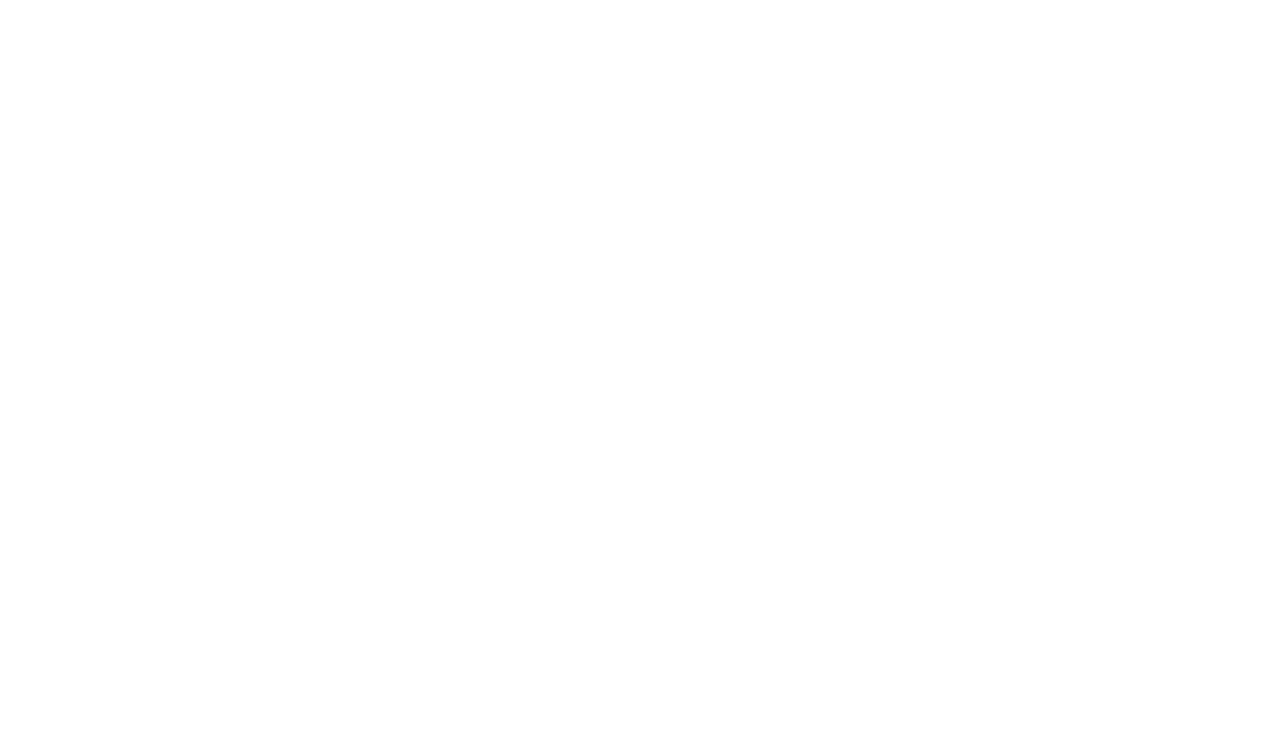
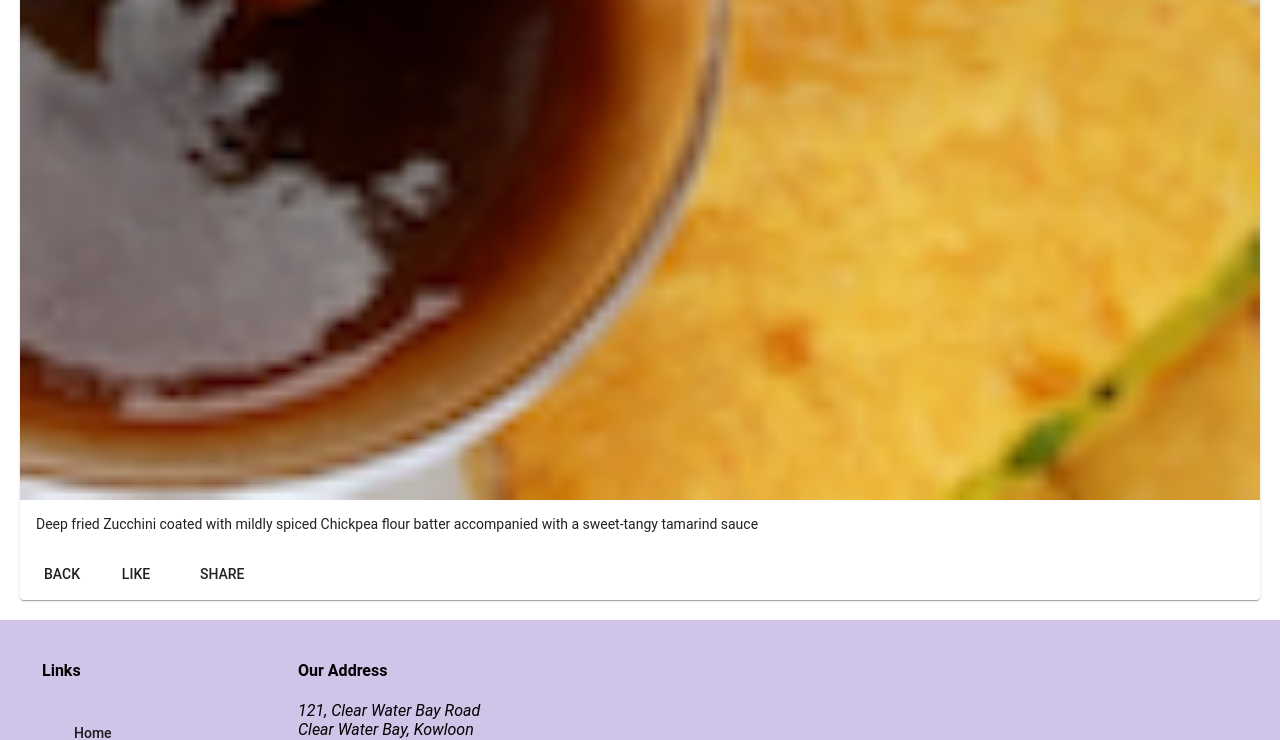
Before and after one commit to colcodeando/angular-coursera, an Angular app: page /dishdetail/1 in a window 1280 px wide. Before the commit this address led to /. Shown: the part 1190-1930 px from the top of the page. Before the commit the page ends 800 px from the top, so only its background shows below. Built offline with nearby package versions, Linux system fonts and the light colour scheme.

Commit message:
Single Page Applications Part 2

```diff
--- a/src/app/app-routing/routes.ts
+++ b/src/app/app-routing/routes.ts
@@ -10,5 +10,6 @@
   { path: 'home',  component: HomeComponent },
   { path: 'menu',     component: MenuComponent },
   { path: 'contactus', component: ContactComponent },
+  { path: 'dishdetail/:id', component: DishdetailComponent },
   { path: '', redirectTo: '/home', pathMatch: 'full' }
 ];
--- a/src/app/dishdetail/dishdetail.component.html
+++ b/src/app/dishdetail/dishdetail.component.html
@@ -1,12 +1,12 @@
 <div class="container"
-    fxLayout="row"
+    fxLayout="row wrap"
     fxLayout.sm="column"
     fxLayout.xs="column"
     fxLayoutAlign.gt-md="space-around center"
     fxLayoutGap="10px"
     fxLayoutGap.xs="0">
 
-  <div fxFlex="40">
+  <div fxFlex="100">
     <div fxFlex *ngIf="dish">
         <mat-card>
           <mat-card-header>
@@ -20,6 +20,7 @@
             </p>
           </mat-card-content>
           <mat-card-actions>
+            <button mat-button (click)="goBack()">BACK</button>
             <button mat-button>LIKE</button>
             <button mat-button>SHARE</button>
           </mat-card-actions>
@@ -27,15 +28,4 @@
       </div>
   </div>
 
-  <div fxFlex="40">
-    <mat-list *ngIf="dish">
-      <h1>Comments</h1>
-      <mat-list-item *ngFor="let comment of dish.comments">
-        <p matLine>{{comment.comment}}</p>
-        <p matLine>{{comment.rating}} Stars</p>
-        <p matLine>-- {{comment.author}} {{comment.date | date}}</p>
-      </mat-list-item>
-    </mat-list>
-  </div>
-
 </div>
--- a/src/app/dishdetail/dishdetail.component.ts
+++ b/src/app/dishdetail/dishdetail.component.ts
@@ -1,5 +1,8 @@
-import { Component, OnInit, Input } from '@angular/core';
+import { Component, OnInit } from '@angular/core';
 import { Dish } from '../shared/dish';
+import { DishService } from '../services/dish.service';
+import { Params, ActivatedRoute } from '@angular/router';
+import { Location } from '@angular/common';
 
 
 @Component({
@@ -9,12 +12,19 @@
 })
 export class DishdetailComponent implements OnInit {
 
-  @Input()
   dish: Dish;
 
-  constructor() { }
+  constructor(private dishservice: DishService,
+  private route: ActivatedRoute,
+  private location: Location) { }
 
   ngOnInit() {
+    const id = this.route.snapshot.params['id'];
+    this.dish = this.dishservice.getDish(id);
+  }
+
+  goBack(): void {
+    this.location.back();
   }
 
 }
--- a/src/app/footer/footer.component.html
+++ b/src/app/footer/footer.component.html
@@ -9,10 +9,10 @@
       <div fxFlex="40" fxFlexOffset="20px">
         <h4>Links</h4>
         <mat-list>
-          <mat-list-item><a mat-button>Home</a></mat-list-item>
+          <mat-list-item><a mat-button routerLink="/home">Home</a></mat-list-item>
           <mat-list-item><a mat-button>About</a></mat-list-item>
-          <mat-list-item><a mat-button>Menu</a></mat-list-item>
-          <mat-list-item><a mat-button>Contact</a></mat-list-item>
+          <mat-list-item><a mat-button routerLink="/menu">Menu</a></mat-list-item>
+          <mat-list-item><a mat-button routerLink="/contactus">Contact</a></mat-list-item>
         </mat-list>
       </div>
       <div fxFlex="55">
--- a/src/app/menu/menu.component.html
+++ b/src/app/menu/menu.component.html
@@ -11,7 +11,7 @@
 
   <div fxFlex>
     <mat-grid-list cols="2" rowHeight="200px">
-      <mat-grid-tile *ngFor="let dish of dishes" (click) ="onSelect(dish)">
+      <mat-grid-tile *ngFor="let dish of dishes" [routerLink] ="['/dishdetail', dish.id]">
         <img height="200px" src={{dish.image}} alt={{dish.name}}>
         <mat-grid-tile-footer>
           <h1>{{dish.name | uppercase}}</h1>
@@ -20,5 +20,4 @@
     </mat-grid-list>
   </div>
 
-  <app-dishdetail [dish] = "selectedDish"></app-dishdetail>
 </div>
```
